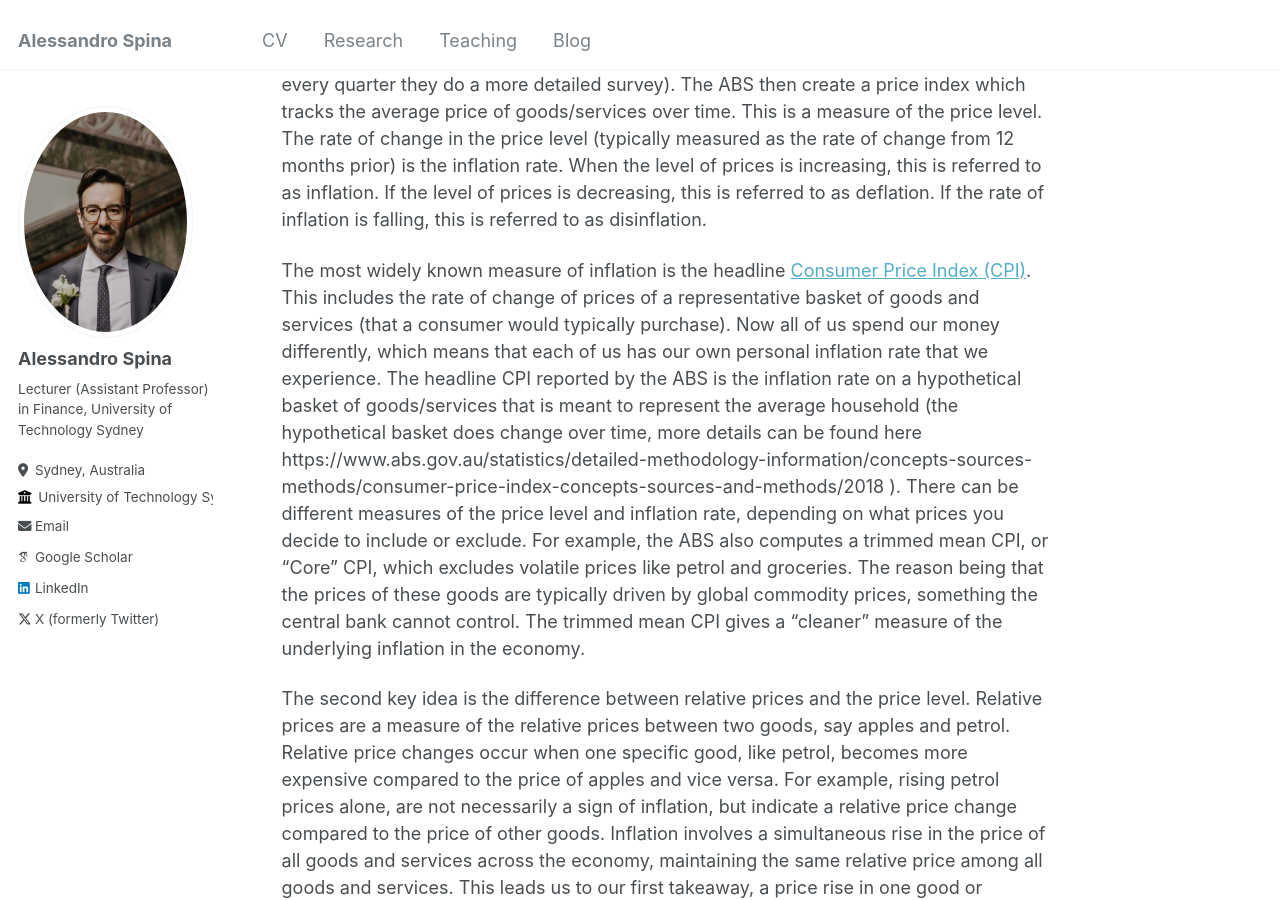
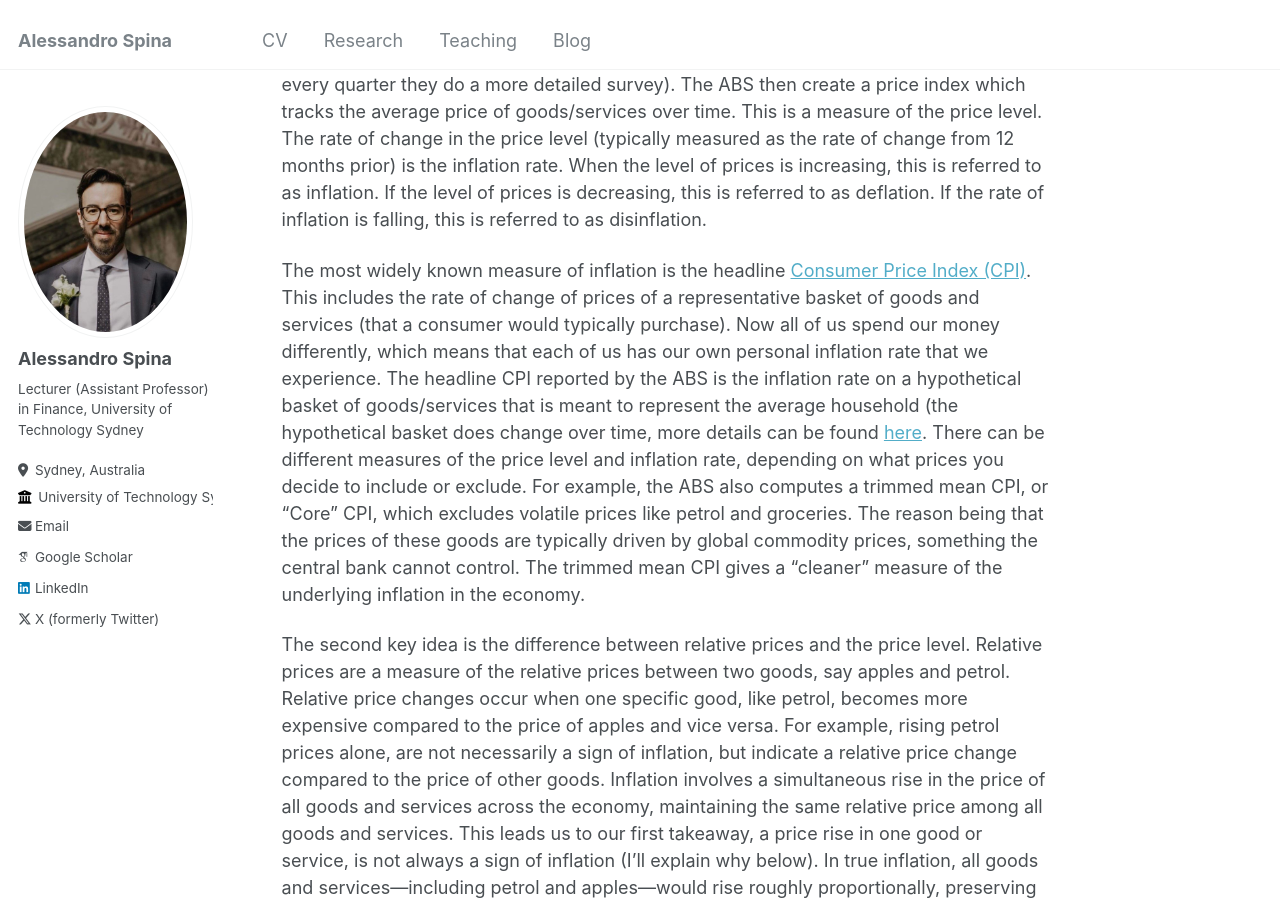
Before and after one commit to aspi6246/aspi6246.github.io, a Jekyll site: the page built from _posts/2024-12-06-blog-post-7.md, in a window 1280 px wide and 900 px high, scrolled down 610 px. Built offline with Jekyll 4.4.1, drawn with Linux system fonts in a browser that asks for light colours; some web fonts are replaced.

Commit message:
Update 2024-12-06-blog-post-7.md

```diff
--- a/_posts/2024-12-06-blog-post-7.md
+++ b/_posts/2024-12-06-blog-post-7.md
@@ -15,7 +15,7 @@ To really understand this issue there are a couple principles which need to be u
 
 The first question is what is inflation? This might seem obvious, but inflation is the growth rate of general prices within an economy. This is different from the price level. The price level refers to the overall average level of prices at a given time, while inflation measures the rate of change in the level over time. The average level of prices in the economy is typically measured by a government agency, who go out and survey the price of 1000’s of goods and services around the country. In Australia, that job is performed by the [Australian Bureau of Statistics (ABS)](https://www.abs.gov.au/) which measures prices at a monthly level (although every quarter they do a more detailed survey). The ABS then create a price index which tracks the average price of goods/services over time. This is a measure of the price level. The rate of change in the price level (typically measured as the rate of change from 12 months prior) is the inflation rate. When the level of prices is increasing, this is referred to as inflation. If the level of prices is decreasing, this is referred to as deflation. If the rate of inflation is falling, this is referred to as disinflation.
 
-The most widely known measure of inflation is the headline [Consumer Price Index (CPI)]( https://www.abs.gov.au/statistics/economy/price-indexes-and-inflation/consumer-price-index-australia/latest-release). This includes the rate of change of prices of a representative basket of goods and services (that a consumer would typically purchase). Now all of us spend our money differently, which means that each of us has our own personal inflation rate that we experience. The headline CPI reported by the ABS is the inflation rate on a hypothetical basket of goods/services that is meant to represent the average household (the hypothetical basket does change over time, more details can be found here https://www.abs.gov.au/statistics/detailed-methodology-information/concepts-sources-methods/consumer-price-index-concepts-sources-and-methods/2018 ). There can be different measures of the price level and inflation rate, depending on what prices you decide to include or exclude. For example, the ABS also computes a trimmed mean CPI, or “Core” CPI, which excludes volatile prices like petrol and groceries. The reason being that the prices of these goods are typically driven by global commodity prices, something the central bank cannot control. The trimmed mean CPI gives a “cleaner” measure of the underlying inflation in the economy.
+The most widely known measure of inflation is the headline [Consumer Price Index (CPI)]( https://www.abs.gov.au/statistics/economy/price-indexes-and-inflation/consumer-price-index-australia/latest-release). This includes the rate of change of prices of a representative basket of goods and services (that a consumer would typically purchase). Now all of us spend our money differently, which means that each of us has our own personal inflation rate that we experience. The headline CPI reported by the ABS is the inflation rate on a hypothetical basket of goods/services that is meant to represent the average household (the hypothetical basket does change over time, more details can be found [here](https://www.abs.gov.au/statistics/detailed-methodology-information/concepts-sources-methods/consumer-price-index-concepts-sources-and-methods/2018 ). There can be different measures of the price level and inflation rate, depending on what prices you decide to include or exclude. For example, the ABS also computes a trimmed mean CPI, or “Core” CPI, which excludes volatile prices like petrol and groceries. The reason being that the prices of these goods are typically driven by global commodity prices, something the central bank cannot control. The trimmed mean CPI gives a “cleaner” measure of the underlying inflation in the economy.
 
 The second key idea is the difference between relative prices and the price level. Relative prices are a measure of the relative prices between two goods, say apples and petrol. Relative price changes occur when one specific good, like petrol, becomes more expensive compared to the price of apples and vice versa. For example, rising petrol prices alone, are not necessarily a sign of inflation, but indicate a relative price change compared to the price of other goods. Inflation involves a simultaneous rise in the price of all goods and services across the economy, maintaining the same relative price among all goods and services. This leads us to our first takeaway, a price rise in one good or service, is not always a sign of inflation (I’ll explain why below). In true inflation, all goods and services—including petrol and apples—would rise roughly proportionally, preserving their relative price relationships. Inflation is thus a broad monetary phenomenon, not just a summation of individual price increases.
 Let’s look at the implications of relative price changes. A rise in one sector's prices (e.g., petrol) will typically lead to a price decrease in other goods. Think about it this way, I have $100 of income to spend between apples and petrol. If the price of petrol goes up this month, I have less money left to buy apples (at least in the short run this is true unless someone gives us more money, i.e. the government through fiscal or monetary policy). Demand and therefore the price of apples will fall. A change in relative prices, all else equal, will keep the overall price level constant, as the price increase of any one good is offset by price falls in the other goods.
```
